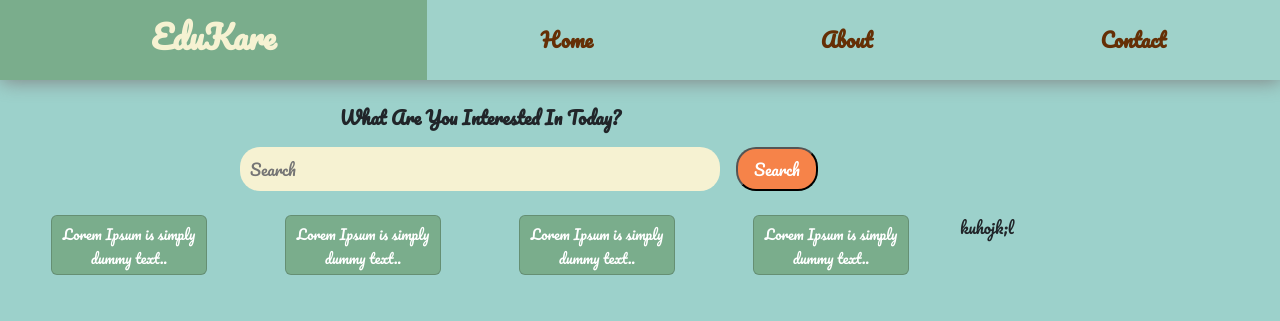
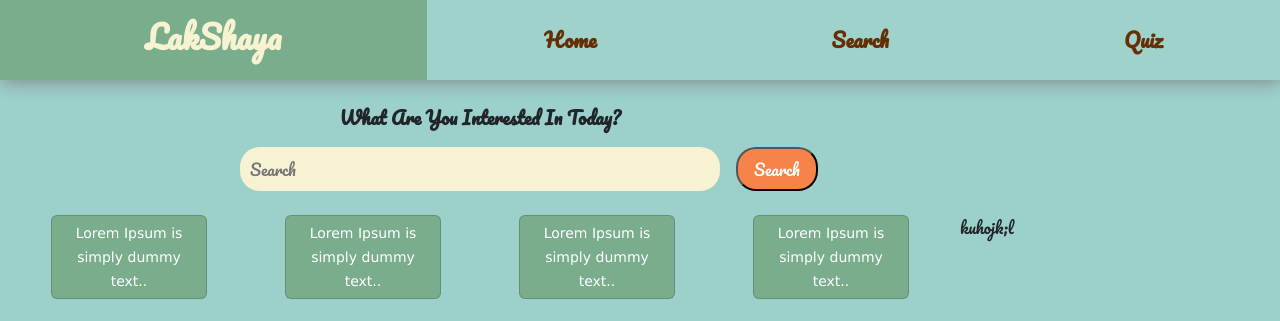
Before and after one commit to pranjalkar99/lakshaya, a React (Create React App) app in the folder frontend/edukare/: page / in a window 1280 px wide. Shown: the top 321 px of the page. Built offline with nearby package versions, Linux system fonts and the light colour scheme; grey boxes are pictures that could not be loaded; a web font is replaced by a local one.

Commit message:
Updated the file structure

```diff
--- a/frontend/edukare/src/components/Navbaar.js
+++ b/frontend/edukare/src/components/Navbaar.js
@@ -4,12 +4,12 @@ function Navbaar() {
     return (
         <div className='w-100 d-flex align-items-center justify-content-between' style={{ height: "80px", filter: "drop-shadow(1px 1px 10px grey)" }}>
             <div className='col-md-4 d-flex align-items-center justify-content-center' style={{ backgroundColor: "#7aad8c", height: "100%" }}>
-                <h2 style={{ color: "#f6f2d2" }} className="neon"><b>EduKare</b></h2>
+                <h2 style={{ color: "#f6f2d2" }} className="neon"><b>LakShaya</b></h2>
             </div>
             <div className='col-md-8 d-flex align-items-center justify-content-around' style={{ backgroundColor: "#9fd2ca", height: "100%" }}>
                 <a href='/' className='text-decoration-none'><p className='m-0 ' style={{ fontSize: "20px", color: "#652f05" }}><b >Home</b></p></a>
-                <a href='/' className='text-decoration-none'><p className='m-0' style={{ fontSize: "20px", color: "#652f05" }}><b>About</b></p></a>
-                <a href='/' className='text-decoration-none'><p className='m-0' style={{ fontSize: "20px", color: "#652f05" }}><b>Contact</b></p></a>
+                <a href='/' className='text-decoration-none'><p className='m-0' style={{ fontSize: "20px", color: "#652f05" }}><b>Search</b></p></a>
+                <a href='/' className='text-decoration-none'><p className='m-0' style={{ fontSize: "20px", color: "#652f05" }}><b>Quiz</b></p></a>
             </div>
         </div>
     )
--- a/frontend/edukare/src/Home.js
+++ b/frontend/edukare/src/pages/Home.js
@@ -1,5 +1,5 @@
 import React from 'react'
-import Navbaar from './components/Navbaar'
+import Navbaar from '../components/Navbaar'
 
 function Home() {
     return (
--- a/frontend/edukare/src/SearchResults.js
+++ b/frontend/edukare/src/pages/SearchResults.js
@@ -1,5 +1,5 @@
 import React from 'react'
-import Navbaar from './components/Navbaar'
+import Navbaar from '../components/Navbaar'
 
 function SearchResults() {
     return (
@@ -19,24 +19,24 @@ function SearchResults() {
                     <div className='container col-md-12 d-flex flex-row align-items-center justify-content-around'>
                         <button className='card col-md-2 rounded' style={{ backgroundColor: "#7aad8c", color: "white" }}>
                             <div className='card-body ps-1 pe-1 py-1'>
-                                <p className='m-0 p-0'><small>Lorem Ipsum is simply dummy text.. </small>  </p>
+                                <p className='m-0 p-0' style={{ fontFamily: "Verdana" }}><small>Lorem Ipsum is simply dummy text.. </small>  </p>
                             </div>
                         </button>
 
                         <button className='card col-md-2 rounded' style={{ backgroundColor: "#7aad8c", color: "white" }}>
                             <div className='card-body ps-1 pe-1 py-1'>
-                                <p className='m-0 p-0'><small>Lorem Ipsum is simply dummy text.. </small>  </p>
+                                <p className='m-0 p-0' style={{ fontFamily: "Verdana" }}><small>Lorem Ipsum is simply dummy text.. </small>  </p>
                             </div>
                         </button>
 
                         <button className='card col-md-2 rounded' style={{ backgroundColor: "#7aad8c", color: "white" }}>
                             <div className='card-body ps-1 pe-1 py-1'>
-                                <p className='m-0 p-0'><small>Lorem Ipsum is simply dummy text.. </small>  </p>
+                                <p className='m-0 p-0' style={{ fontFamily: "Verdana" }}><small>Lorem Ipsum is simply dummy text.. </small>  </p>
                             </div>
                         </button>
                         <button className='card col-md-2 rounded' style={{ backgroundColor: "#7aad8c", color: "white" }}>
                             <div className='card-body ps-1 pe-1 py-1'>
-                                <p className='m-0 p-0'><small>Lorem Ipsum is simply dummy text.. </small>  </p>
+                                <p className='m-0 p-0' style={{ fontFamily: "Verdana" }}><small>Lorem Ipsum is simply dummy text.. </small>  </p>
                             </div>
                         </button>
 
```
Also changed, not shown: frontend/edukare/src/index.js (+5 -5 lines), frontend/edukare/src/pages/Login.js (renamed from frontend/edukare/src/Login.js), frontend/edukare/src/pages/Quiz.js (renamed from frontend/edukare/src/Quiz.js), frontend/edukare/src/pages/SignUp.js (renamed from frontend/edukare/src/SignUp.js).
